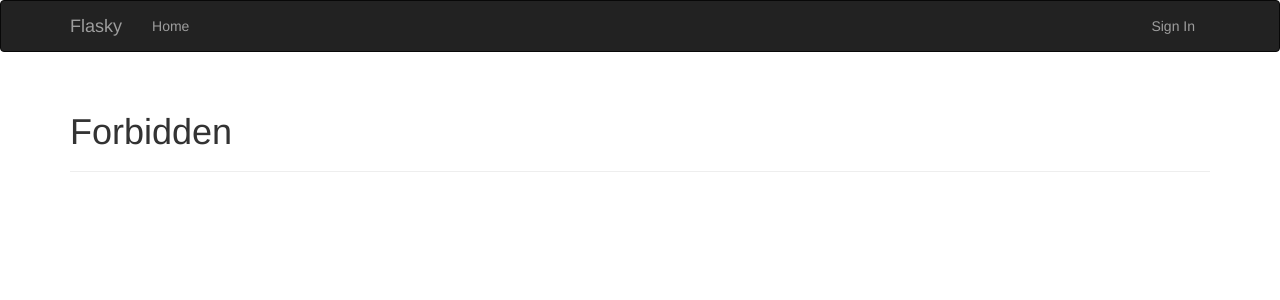
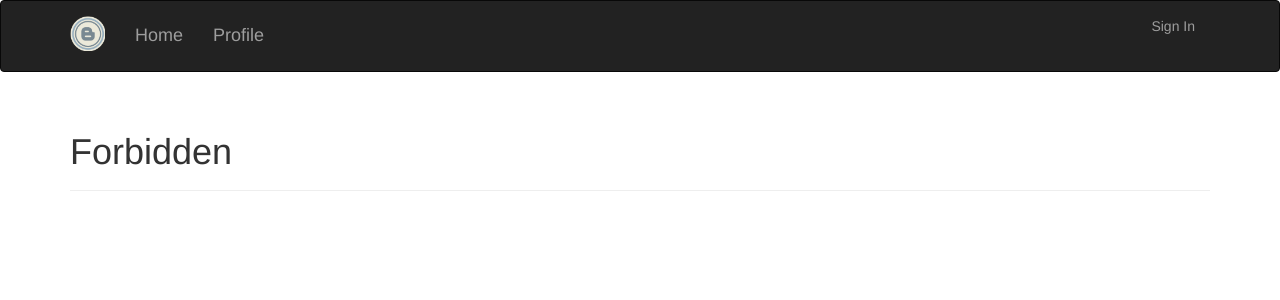
Before and after one commit to boneinegg/blog, a Flask app: template app/templates/403.html in a window 1280 px wide. Shown: the top 300 px of the page. Run offline with Flask 2, Linux system fonts and the light colour scheme; the template is opened without the code that fills it, so the values that code supplies are empty; some libraries are stand-ins or nearby versions.

Commit message:
change title

```diff
--- a/app/templates/403.html
+++ b/app/templates/403.html
@@ -1,6 +1,6 @@
 {% extends "base.html" %}
 
-{% block title %}Flasky - Forbidden{% endblock %}
+{% block title %}Blog - Forbidden{% endblock %}
 
 {% block page_content %}
 <div class="page-header">
--- a/app/templates/404.html
+++ b/app/templates/404.html
@@ -1,5 +1,5 @@
 {% extends "base.html" %}
 
-{% block title %}Flasky - 404{% endblock %}
+{% block title %}Blog - 404{% endblock %}
 
 {% block page_content %}<h1>Not fount</h1>{% endblock %}
--- a/app/templates/500.html
+++ b/app/templates/500.html
@@ -1,6 +1,6 @@
 {% extends "base.html" %}
 
-{% block title %}Flasky - Internal Server Error{% endblock %}
+{% block title %}Blog - Internal Server Error{% endblock %}
 
 {% block page_content %}
 <div class="page-header">
--- a/app/templates/_posts.html
+++ b/app/templates/_posts.html
@@ -30,6 +30,11 @@
                     <span class="label label-danger">Edit [Admin]</span>
                 </a>
                 {% endif %}
+                {% if current_user == post.author or current_user.is_administrator() %}
+                <a href="{{ url_for('.delete', id=post.id) }}">
+                    <span class="label label-warning">Delete</span>
+                </a>
+                {% endif %}
             </div>
         </div>
     </li>
--- a/app/templates/auth/change_password.html
+++ b/app/templates/auth/change_password.html
@@ -1,7 +1,7 @@
 {% extends "base.html" %}
 {% import "bootstrap/wtf.html" as wtf %}
 
-{% block title %}Flasky - Change password{% endblock %}
+{% block title %}Blog - Change password{% endblock %}
 
 {% block page_content %}
 <div class="page-header">
--- a/app/templates/auth/login.html
+++ b/app/templates/auth/login.html
@@ -1,7 +1,7 @@
 {% extends "base.html" %}
 {% import "bootstrap/wtf.html" as wtf %}
 
-{% block title %}Flask - Login{% endblock %}
+{% block title %}Blog - Login{% endblock %}
 
 {% block page_content %}
 <div class="page-header">
--- a/app/templates/auth/register.html
+++ b/app/templates/auth/register.html
@@ -1,7 +1,7 @@
 {% extends "base.html" %}
 {% import "bootstrap/wtf.html" as wtf %}
 
-{% block title %}Flasky - Register{% endblock %}
+{% block title %}Blog - Register{% endblock %}
 
 {% block page_content %}
 <div class="page-header">
--- a/app/templates/auth/unconfirmed.html
+++ b/app/templates/auth/unconfirmed.html
@@ -1,6 +1,6 @@
 {% extends "base.html" %}
 
-{% block title %}Flasky - Confirm your account{% endblock %}
+{% block title %}Blog - Confirm your account{% endblock %}
 
 {% block page_content %}
 <div class="page-header">
--- a/app/templates/base.html
+++ b/app/templates/base.html
@@ -1,6 +1,6 @@
 {% extends "bootstrap/base.html" %}
 
-{% block title %}Flasky{% endblock %}
+{% block title %}Blog{% endblock %}
 
 {% block head %}
     {{ super() }}
@@ -20,11 +20,12 @@
 			<span class="icon-bar"></span>
 			<span class="icon-bar"></span>
 			</button>
-			<a class="navbar-brand" href="/">Flasky</a>
-		</div>
+            <a class="navbar-brand" href="/"><img src="{{ url_for('static', filename='images/logo.png') }}" width="35" height="35"></a>
+        </div>
 		<div class="navbar-collapse collapse">
 		<ul class="nav navbar-nav">
-			<li><a href="/">Home</a></li>
+			<li><a href="/"><h4>Home</h4></a></li>
+            <li><a href="{{ url_for('main.user', username=current_user.username) }}"><h4>Profile</h4></a> </li>
 		</ul>
         <ul class="nav navbar-nav navbar-right">
             {% if current_user.is_authenticated %}
@@ -36,7 +37,6 @@
                     <li><a href="{{ url_for('auth.change_password') }}">Change Password</a></li>
                     <li><a href="{{ url_for('auth.change_email_request') }}">Change Email</a></li>
                     <li><a href="{{ url_for('auth.logout') }}">Log Out</a></li>
-                    <li><a href="{{ url_for('main.user', username=current_user.username) }}">Profile</a> </li>
                 </ul>
             </li>
             {% else %}
--- a/app/templates/edit_post.html
+++ b/app/templates/edit_post.html
@@ -1,7 +1,7 @@
 {% extends 'base.html' %}
 {% import 'bootstrap/wtf.html' as wtf %}
 
-{% block title %}Flasky - Edit Post{% endblock %}
+{% block title %}Blog - Edit Post{% endblock %}
 
 {% block page_content %}
     <div class="page-header">
--- a/app/templates/edit_profile.html
+++ b/app/templates/edit_profile.html
@@ -1,7 +1,7 @@
 {% extends 'base.html' %}
 {% import "bootstrap/wtf.html" as wtf %}
 
-{% block title %}Flasky - Edit Profile{% endblock %}
+{% block title %}Blog - Edit Profile{% endblock %}
 
 {% block page_content %}
     <div class="page-header">
--- a/app/templates/post.html
+++ b/app/templates/post.html
@@ -1,7 +1,7 @@
 {% extends 'base.html' %}
 {% import '_macros.html' as macros %} #}
 
-{% block title %}Flasky - Post{% endblock %}
+{% block title %}Blog - Post{% endblock %}
 
 {% block page_content %}
 {% include '_posts.html' %}
--- a/app/templates/user.html
+++ b/app/templates/user.html
@@ -1,7 +1,7 @@
 {% extends "base.html" %}
 {% import "_macros.html" as macros %}
 
-{% block title %}Flasky - {{ user.username }}{% endblock %}
+{% block title %}Blog - {{ user.username }}{% endblock %}
 
 {% block page_content %}
     <div class="page-header">
```
Also changed, not shown: app/main/views.py (+13 -0 lines).
